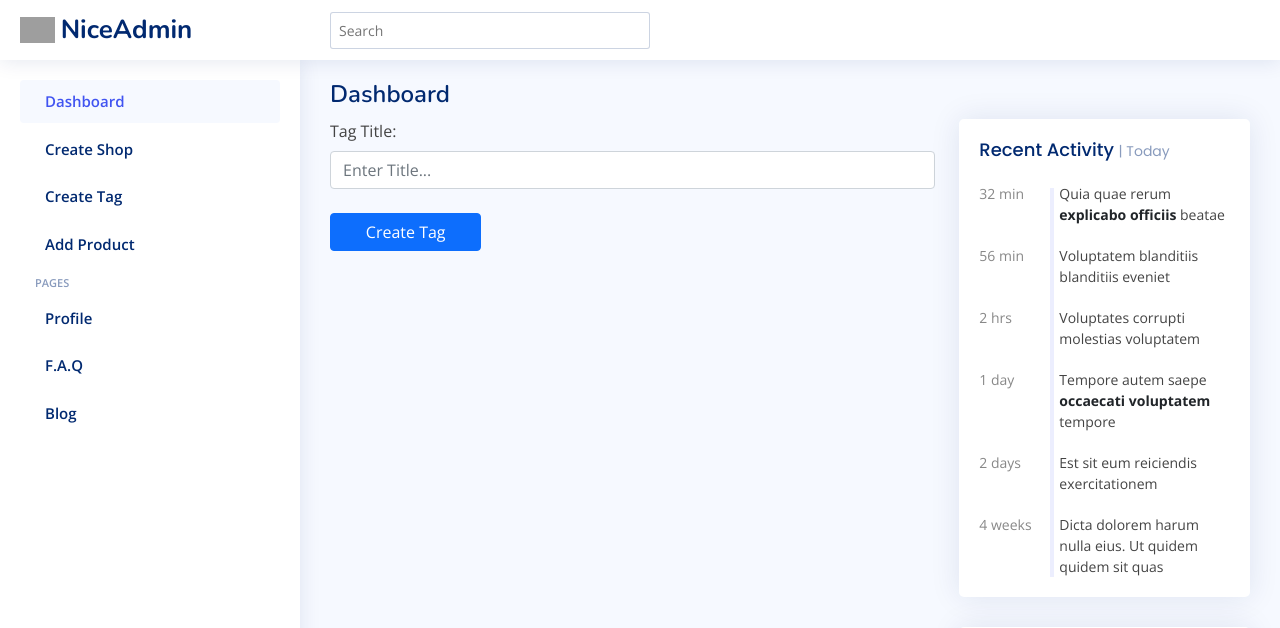
After one commit to rbehzad/django_online_store, a Django app: page /shop/create-tag/ in a window 1280 px wide. The commit adds this page. Shown: the top 628 px of the page. Run offline with Django 4.2, Linux system fonts and the light colour scheme; grey boxes are pictures that could not be loaded.

Commit message:
add product section + change create shop section

```diff
--- a/Dev-1/final-project/online_store/shop_managing/forms.py
+++ b/Dev-1/final-project/online_store/shop_managing/forms.py
@@ -14,3 +14,26 @@
              'title': forms.TextInput(attrs={'class': 'form-control', 'placeholder': 'Enter Title...'}),
              'shop_type': forms.Select(attrs={'class': 'form-select', 'placeholder': 'Choose Shop Type...'}),
          }
+
+
+class CreateTagForm(forms.ModelForm):
+     class Meta:
+         model = Shop
+         fields = ('title',)
+         widgets = {
+             'title': forms.TextInput(attrs={'class': 'form-control', 'placeholder': 'Enter Title...'}),
+         }
+
+
+class AddProductForm(forms.ModelForm):
+     class Meta:
+         model = Product
+         fields = ('title', 'description', 'price', 'tag', 'shop', 'amount', 'image')
+         widgets = {
+             'title': forms.TextInput(attrs={'class': 'form-control', 'placeholder': 'Enter Title...'}),
+             'description': forms.Textarea(attrs={'class': 'form-control', 'placeholder': 'Enter Description...'}),
+             'price': forms.NumberInput(attrs={'class': 'form-control', 'placeholder': 'Enter Price...'}),
+             'tag': forms.SelectMultiple(attrs={'class': 'form-select', 'placeholder': 'Choose Tag...'}),
+             'shop': forms.Select(attrs={'class': 'form-select', 'placeholder': 'Choose Shop...'}),
+             'amount': forms.NumberInput(attrs={'class': 'form-control', 'placeholder': 'Enter Amount...'}),
+         }
--- a/Dev-1/final-project/online_store/shop_managing/models.py
+++ b/Dev-1/final-project/online_store/shop_managing/models.py
@@ -60,7 +60,7 @@
     title = models.CharField(max_length=120)
     description = models.TextField()
     price = models.IntegerField()
-    tag = models.ManyToManyField(Tag, null=True, blank=True)
+    tag = models.ManyToManyField(Tag)
     shop = models.ForeignKey(Shop, on_delete=CASCADE)
     amount = models.IntegerField()
     image = models.FileField()
--- /dev/null
+++ b/Dev-1/final-project/online_store/shop_managing/templates/shop_managing/create_tag.html
@@ -0,0 +1,17 @@
+{% extends "shop_managing/shop.html" %}
+
+
+{% block middlepage %}
+<form method="POST" action="">
+    {% csrf_token %}
+    <div class="col-12">
+      <label for="yourName" class="form-label">Tag Title:</label>
+      {{ form.title }}
+      <div class="invalid-feedback">Please, enter tag title!</div>
+    </div>
+
+    <div class="col-3 my-4">
+      <button class="btn btn-primary w-100" type="submit">Create Tag</button>
+    </div>
+</form>
+{% endblock middlepage %}
--- a/Dev-1/final-project/online_store/shop_managing/templates/shop_managing/shop.html
+++ b/Dev-1/final-project/online_store/shop_managing/templates/shop_managing/shop.html
@@ -77,8 +77,21 @@
           <i class="bi bi-bar-chart"></i><span>Create Shop</span><i class="bi bi-chevron-down ms-auto"></i>
         </a>
 
-      </li><!-- End Charts Nav -->
+      </li><!-- End Create Shop Nav -->
 
+      <li class="nav-item">
+        <a class="nav-link collapsed" data-bs-target="#charts-nav" data-bs-toggle="collapse" href="{% url 'create_tag' %}">
+          <i class="bi bi-bar-chart"></i><span>Create Tag</span><i class="bi bi-chevron-down ms-auto"></i>
+        </a>
+
+      </li><!-- End Create Tag Nav -->
+
+      <li class="nav-item">
+        <a class="nav-link collapsed" data-bs-target="#charts-nav" data-bs-toggle="collapse" href="{% url 'add_product' %}">
+          <i class="bi bi-bar-chart"></i><span>Add Product</span><i class="bi bi-chevron-down ms-auto"></i>
+        </a>
+
+      </li><!-- End Add Product Nav -->
 
       <li class="nav-heading">Pages</li>
 
@@ -98,7 +111,7 @@
 
 
       <li class="nav-item">
-        <a class="nav-link collapsed" href="#">
+        <a class="nav-link collapsed" href="{% url 'dashboard' %}">
           <i class="bi bi-box-arrow-in-right"></i>
           <span>Blog</span>
         </a>
--- a/Dev-1/final-project/online_store/shop_managing/urls.py
+++ b/Dev-1/final-project/online_store/shop_managing/urls.py
@@ -7,4 +7,6 @@
     path('delete-shop/<slug:slug>', deleteShop, name='delete_shop'),
     path('create-shop/', CreateShop.as_view(), name='create_shop'),
     path('update-shop/<slug:slug>', UpdateShop.as_view(), name='update_shop'),
+    path('create-tag/', CreateTag.as_view(), name='create_tag'),
+    path('add-product/', AddProduct.as_view(), name='add_product'),
 ]
--- a/Dev-1/final-project/online_store/shop_managing/views.py
+++ b/Dev-1/final-project/online_store/shop_managing/views.py
@@ -13,6 +13,7 @@
     UpdateView,
     DeleteView
 )
+from django.contrib import messages
 
 #### view for image (file field):
 # def upload(request):
@@ -43,27 +44,21 @@
     template_name = 'shop_managing/create_shop.html'
 
     def form_valid(self, form):
+        if Shop.objects.filter(user=self.request.user).filter(status='Pending'):
+            messages.error(self.request, 'Your account is about to expire.')
+            return redirect('create_shop')
+
         shop = form.save(commit=False)
         shop.user = self.request.user
         shop.save()
         return redirect('shop_home')
 
 
-
-# def CreateShop(request):
-#     page = 'add_shop'
-#     form = CreateShopForm()
-#     if request.method == 'POST':
-#         form = CreateShopForm(request.POST, request.FILES)
-#         if form.is_valid():
-#             post = form.save(commit=False)
-#             post.user = request.user
-#             post.save()
-#             form.save_m2m()
-#             return redirect('shop_home')
-
-
-#     return render(request, 'shop_managing/create_shop.html', {})
+class CreateTag(CreateView):
+    model = Tag
+    form_class = CreateTagForm
+    template_name = 'shop_managing/create_tag.html'
+    success_url = reverse_lazy('shop_home')
 
 
 
@@ -72,6 +67,19 @@
     form_class = CreateShopForm
     template_name = 'shop_managing/create_shop.html'
     success_url = reverse_lazy('shop_home')
+
+
+class AddProduct(CreateView):
+    model = Product
+    form_class = AddProductForm
+    template_name = 'shop_managing/add_product.html'
+    success_url = reverse_lazy('shop_home')
+
+    def form_valid(self, form):
+        shop = form.save(commit=False)
+        shop.user = self.request.user
+        shop.save()
+        return redirect('shop_home')
 
 
 # class DeletePostView(LoginRequiredMixin, DeleteView):
```
Also changed, not shown: Dev-1/final-project/online_store/shop_managing/templates/shop_managing/add_product.html (added, +41 -0 lines), Dev-1/final-project/online_store/shop_managing/migrations/0002_auto_20220103_0846.py (added).
